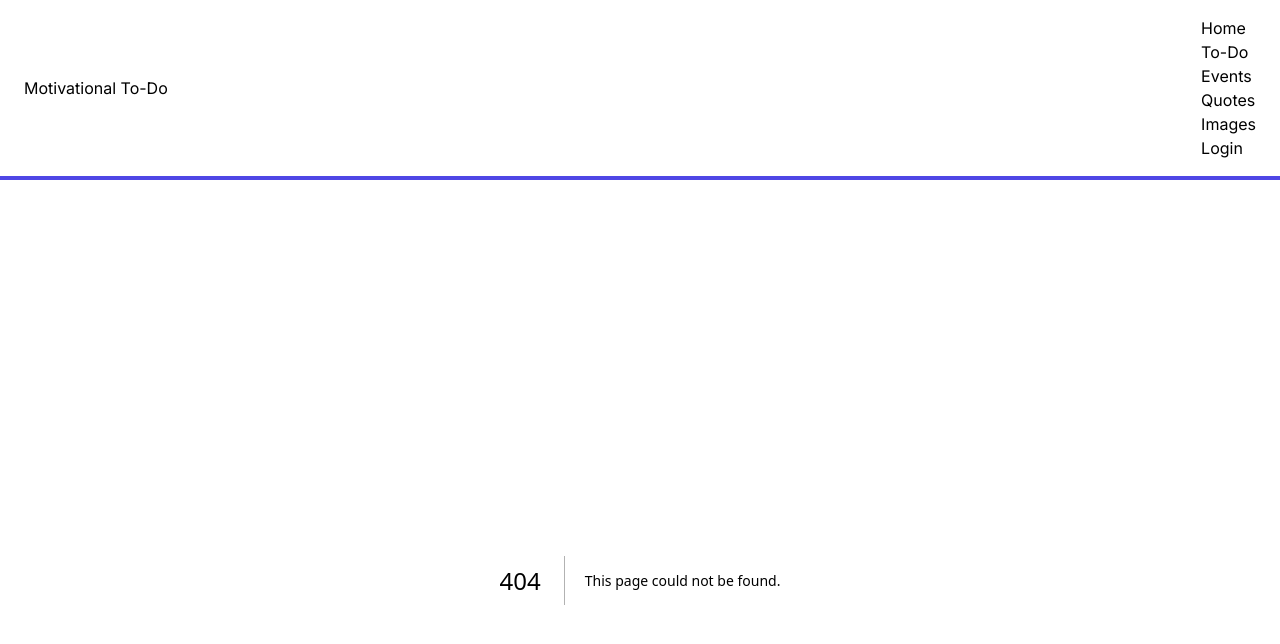
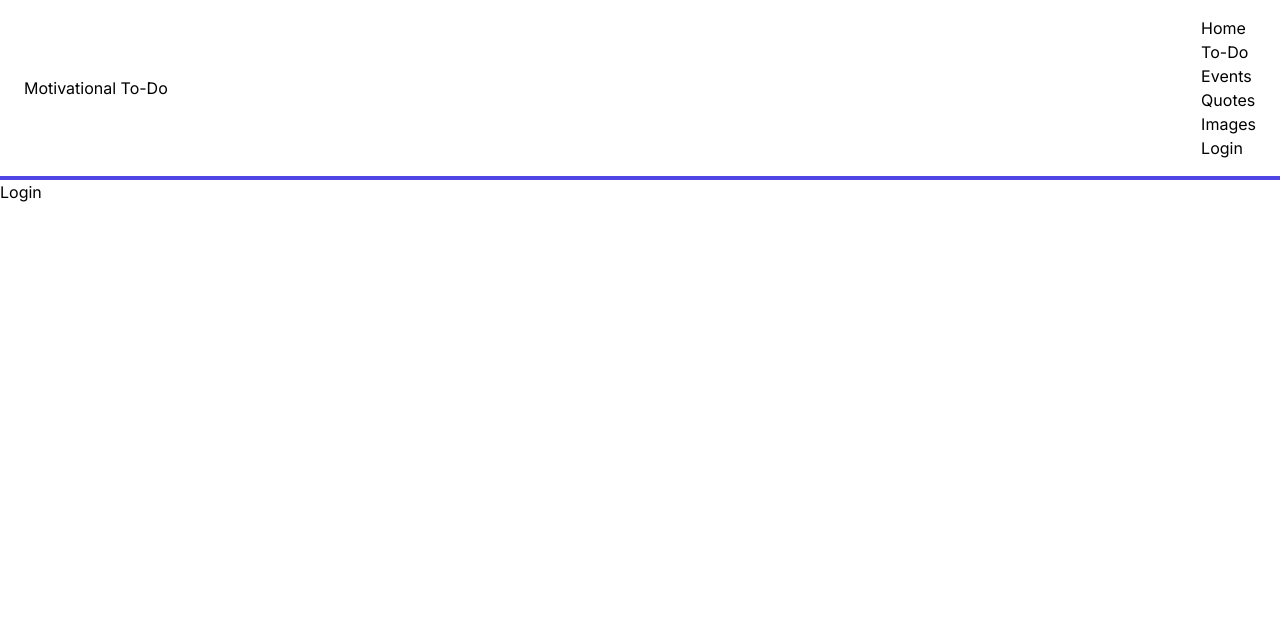
Before and after one commit to matthew-talamantes/motivational-todo, a Next.js app in the folder frontend/: page /login in a window 1280 px wide. Before the commit this address had no page. Shown: the top 644 px of the page. Built offline with nearby package versions, Linux system fonts and the light colour scheme.

Commit message:
Add placeholder Login page

```diff
--- /dev/null
+++ b/frontend/src/app/login/page.tsx
@@ -0,0 +1,8 @@
+
+export default function Login() {
+    return (
+        <>
+            <h1>Login</h1>
+        </>
+    );
+}
```
